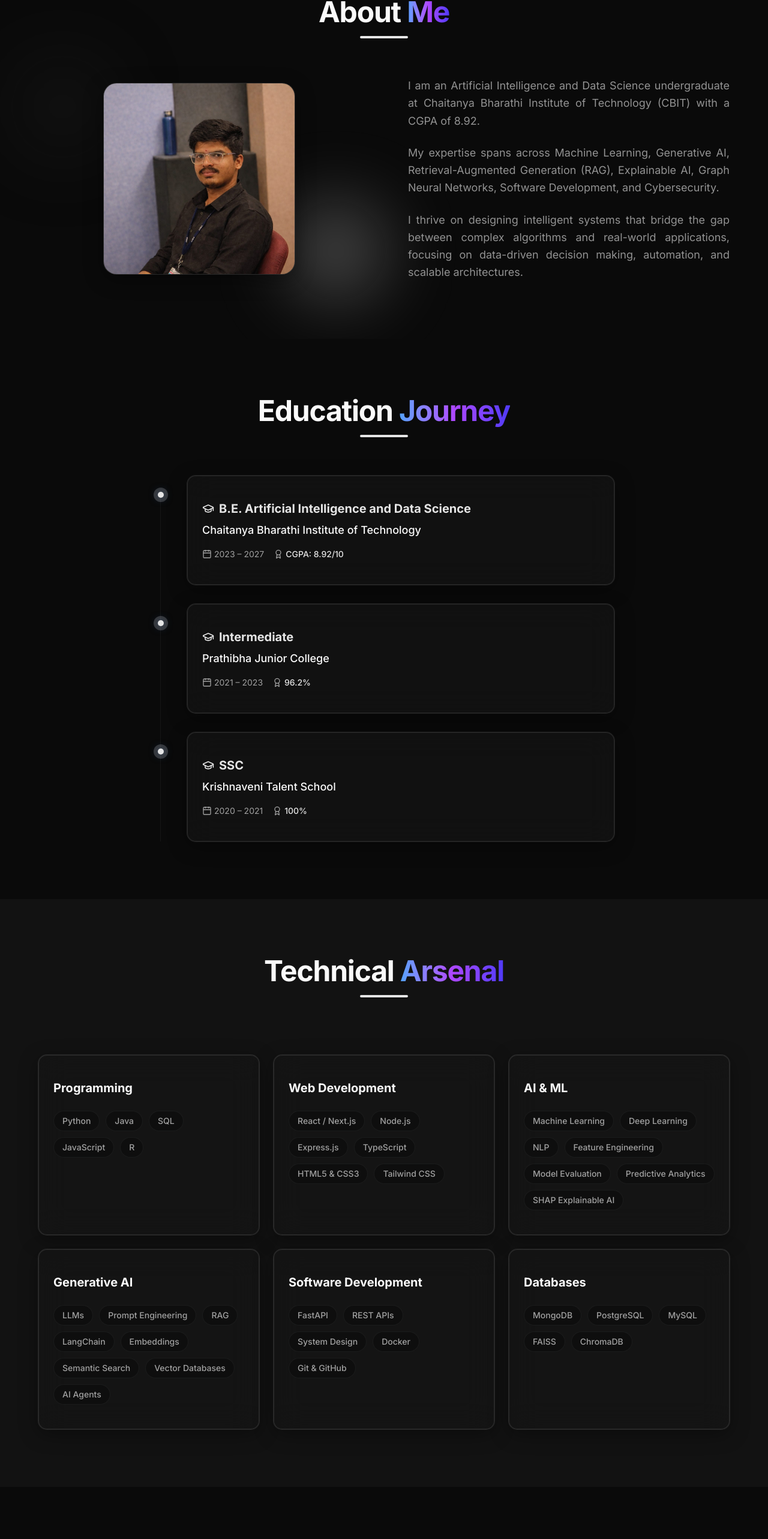
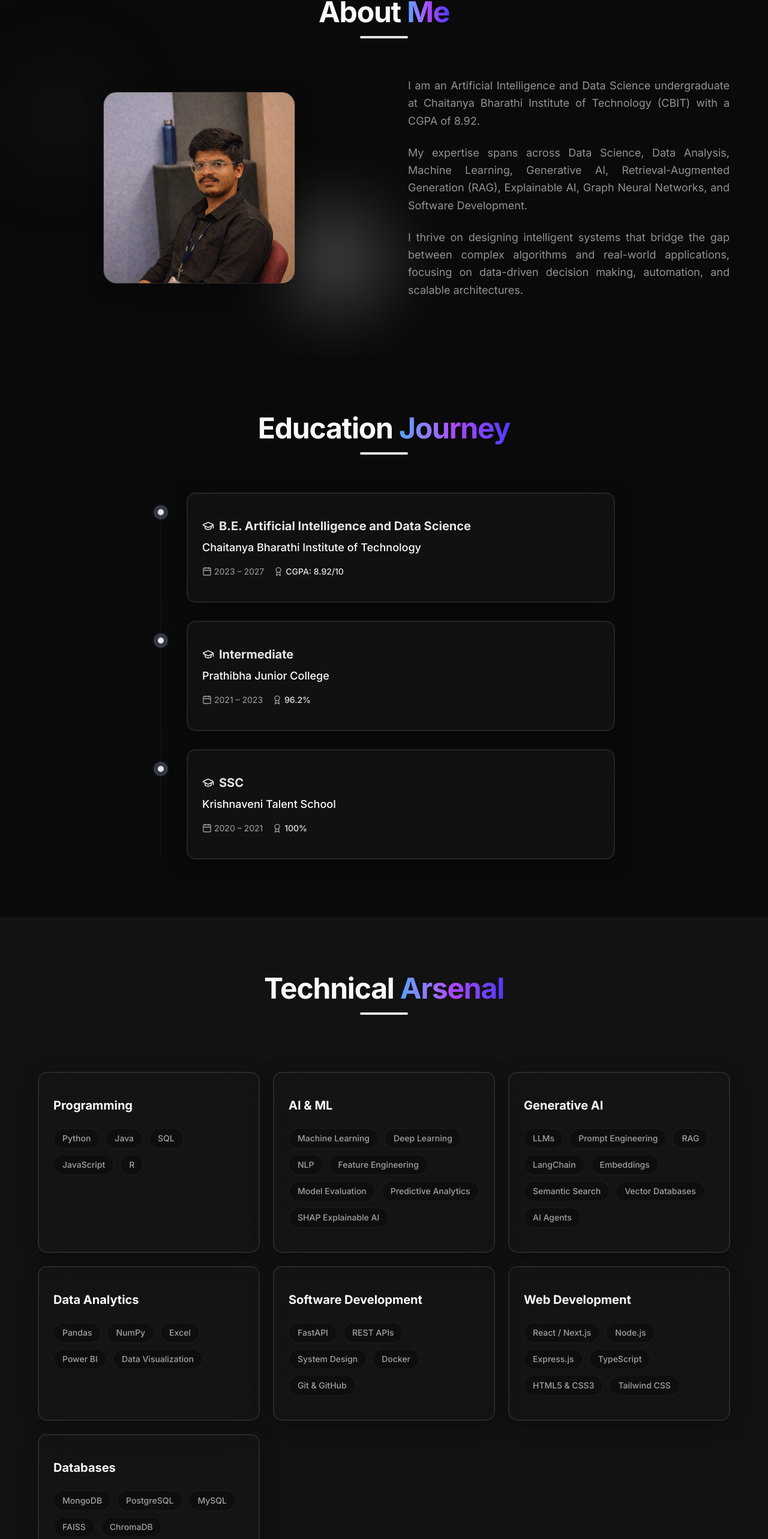
Before and after one commit to Bharathsingh9/Portfolio, a Next.js app: page / in a window 1280 px wide. Shown: the part 900-3466 px from the top of the page at 60% size. Built offline with nearby package versions, Linux system fonts and the light colour scheme.

Commit message:
feat: add data science and data analytics to about and skills

```diff
--- a/src/components/sections/about.tsx
+++ b/src/components/sections/about.tsx
@@ -59,7 +59,7 @@ export function About() {
                 I am an Artificial Intelligence and Data Science undergraduate at Chaitanya Bharathi Institute of Technology (CBIT) with a CGPA of 8.92.
               </p>
               <p>
-                My expertise spans across Machine Learning, Generative AI, Retrieval-Augmented Generation (RAG), Explainable AI, Graph Neural Networks, Software Development, and Cybersecurity.
+                My expertise spans across Data Science, Data Analysis, Machine Learning, Generative AI, Retrieval-Augmented Generation (RAG), Explainable AI, Graph Neural Networks, and Software Development.
               </p>
               <p>
                 I thrive on designing intelligent systems that bridge the gap between complex algorithms and real-world applications, focusing on data-driven decision making, automation, and scalable architectures.
--- a/src/components/sections/skills.tsx
+++ b/src/components/sections/skills.tsx
@@ -4,7 +4,7 @@ import { motion } from "framer-motion"
 import { Card, CardContent } from "@/components/ui/card"
 import { cn } from "@/lib/utils"
 
-const skillCategories = ["All", "Programming", "Web Development", "AI & ML", "Generative AI", "Software Development", "Databases"]
+const skillCategories = ["All", "Programming", "AI & ML", "Generative AI", "Data Analytics", "Software Development", "Web Development", "Databases"]
 
 const skills = [
   // Programming
@@ -32,6 +32,13 @@ const skills = [
   { name: "Semantic Search", category: "Generative AI", level: 85 },
   { name: "Vector Databases", category: "Generative AI", level: 85 },
   { name: "AI Agents", category: "Generative AI", level: 80 },
+
+  // Data Analytics
+  { name: "Pandas", category: "Data Analytics", level: 90 },
+  { name: "NumPy", category: "Data Analytics", level: 85 },
+  { name: "Excel", category: "Data Analytics", level: 85 },
+  { name: "Power BI", category: "Data Analytics", level: 80 },
+  { name: "Data Visualization", category: "Data Analytics", level: 90 },
 
   // Databases
   { name: "MongoDB", category: "Databases", level: 85 },
```
